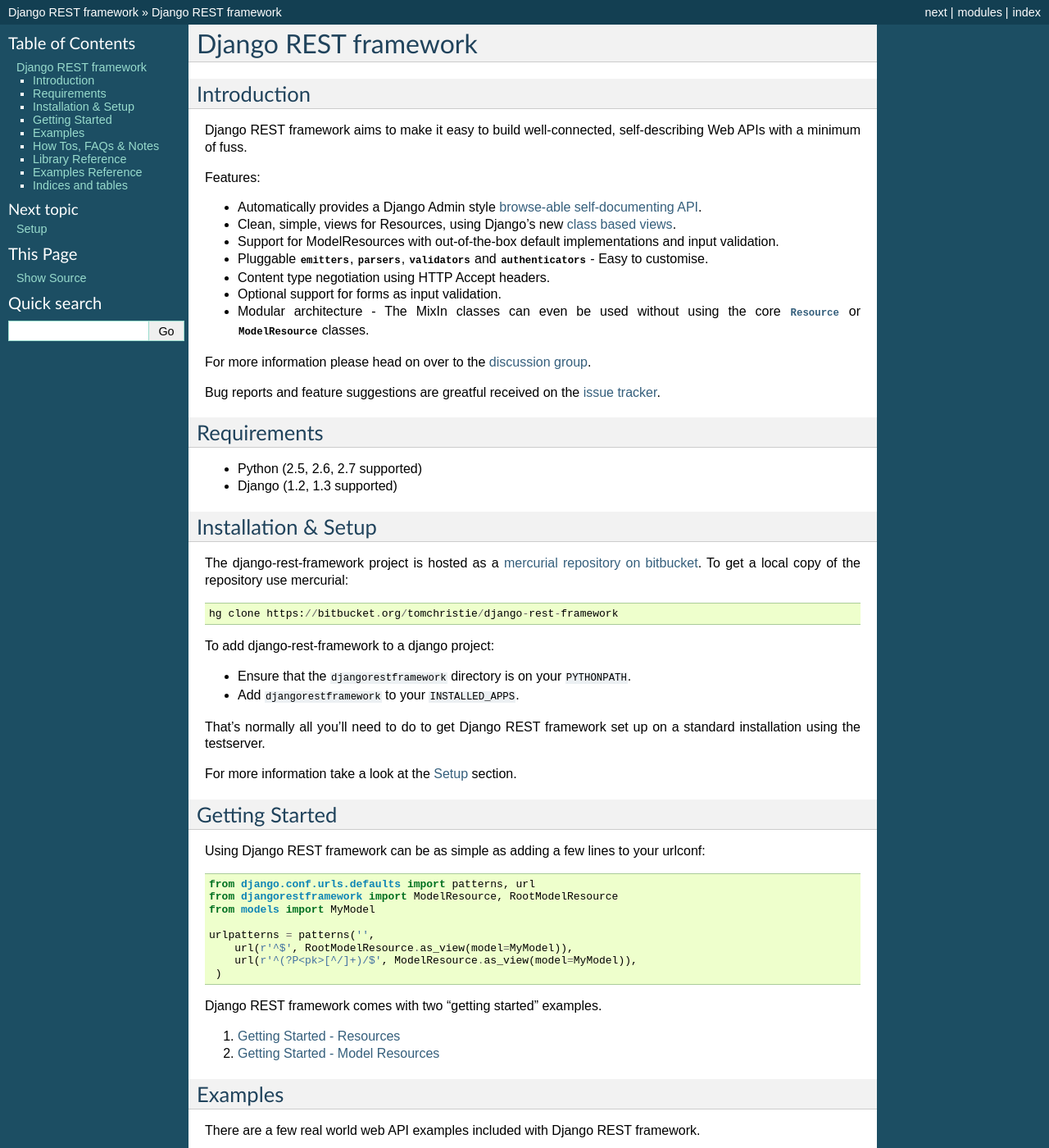
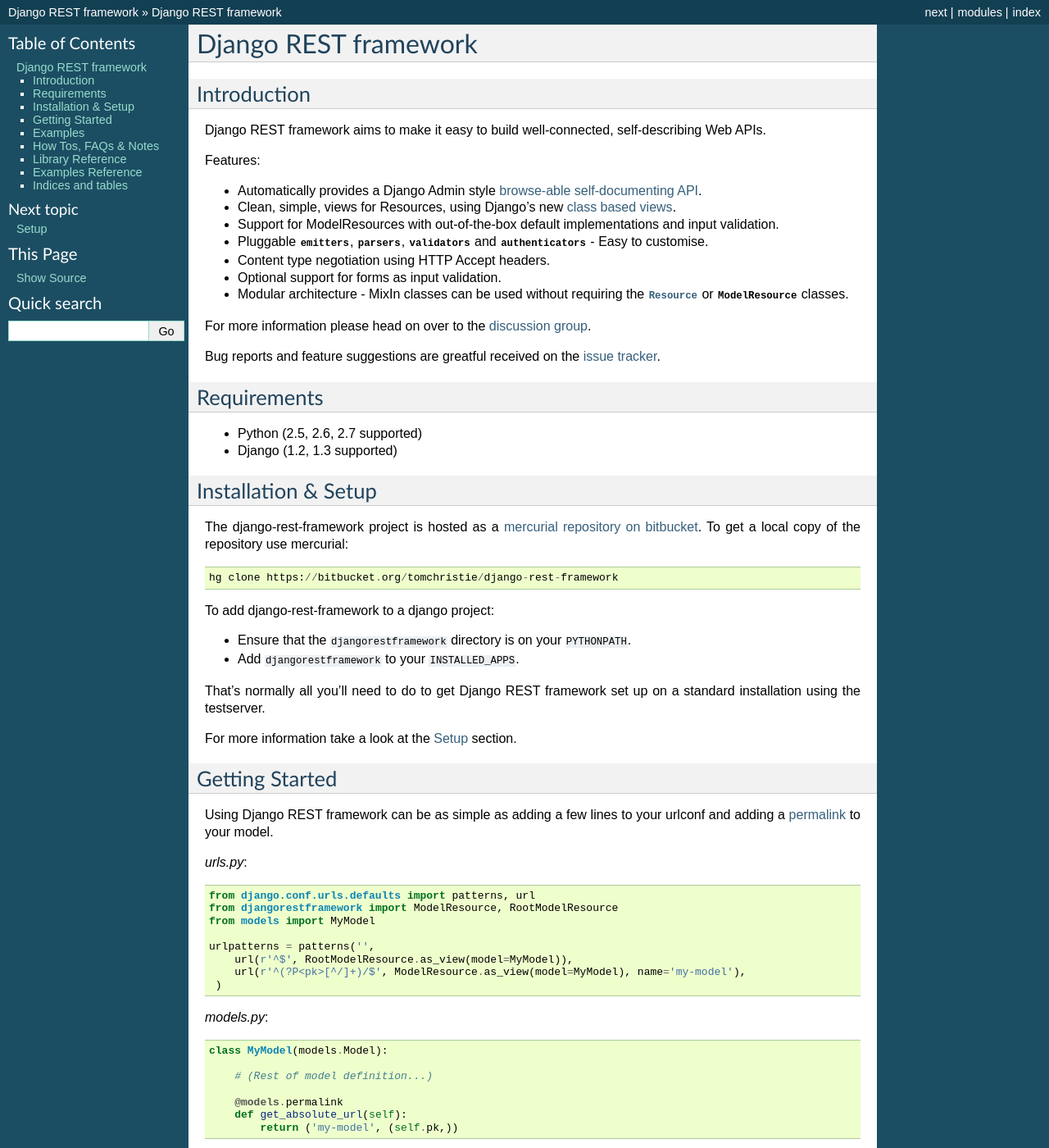
Before and after one commit to kartikeya1213/django-rest-framework, a Sphinx documentation site: the page built from docs/index.rst, in a window 1280 px wide and 1400 px high. Shown: the whole window at 82% size. Built offline with Sphinx 7.4.7, drawn with Linux system fonts in a browser that asks for light colours.

Commit message:
Minor doc tweaks

```diff
--- a/docs/index.rst
+++ b/docs/index.rst
@@ -9,7 +9,7 @@ Django REST framework
 Introduction
 ------------
 
-Django REST framework aims to make it easy to build well-connected, self-describing Web APIs with a minimum of fuss.
+Django REST framework aims to make it easy to build well-connected, self-describing Web APIs.
 
 Features:
 
@@ -19,7 +19,7 @@ Features:
 * Pluggable :mod:`.emitters`, :mod:`parsers`, :mod:`validators` and :mod:`authenticators` - Easy to customise.
 * Content type negotiation using HTTP Accept headers.
 * Optional support for forms as input validation.
-* Modular architecture - The MixIn classes can even be used without using the core :class:`.Resource` or :class:`.ModelResource` classes.
+* Modular architecture - MixIn classes can be used without requiring the :class:`.Resource` or :class:`.ModelResource` classes.
 
 For more information please head on over to the `discussion group <http://groups.google.com/group/django-rest-framework>`_.
 
@@ -52,7 +52,9 @@ For more information take a look at the :ref:`setup` section.
 Getting Started
 ---------------
 
-Using Django REST framework can be as simple as adding a few lines to your urlconf::
+Using Django REST framework can be as simple as adding a few lines to your urlconf and adding a `permalink <http://docs.djangoproject.com/en/dev/ref/models/instances/#get-absolute-url>`_ to your model.
+
+`urls.py`::
 
     from django.conf.urls.defaults import patterns, url
     from djangorestframework import ModelResource, RootModelResource
@@ -60,8 +62,18 @@ Using Django REST framework can be as simple as adding a few lines to your urlco
 
     urlpatterns = patterns('',
         url(r'^$', RootModelResource.as_view(model=MyModel)),
-        url(r'^(?P<pk>[^/]+)/$', ModelResource.as_view(model=MyModel)),
+        url(r'^(?P<pk>[^/]+)/$', ModelResource.as_view(model=MyModel), name='my-model'),
      )
+
+`models.py`::
+
+    class MyModel(models.Model):
+
+        # (Rest of model definition...)
+
+        @models.permalink
+        def get_absolute_url(self):
+            return ('my-model', (self.pk,))
 
 Django REST framework comes with two "getting started" examples.
 
```
Also changed, not shown: other parts of docs/index.rst (+1 -1 lines).
